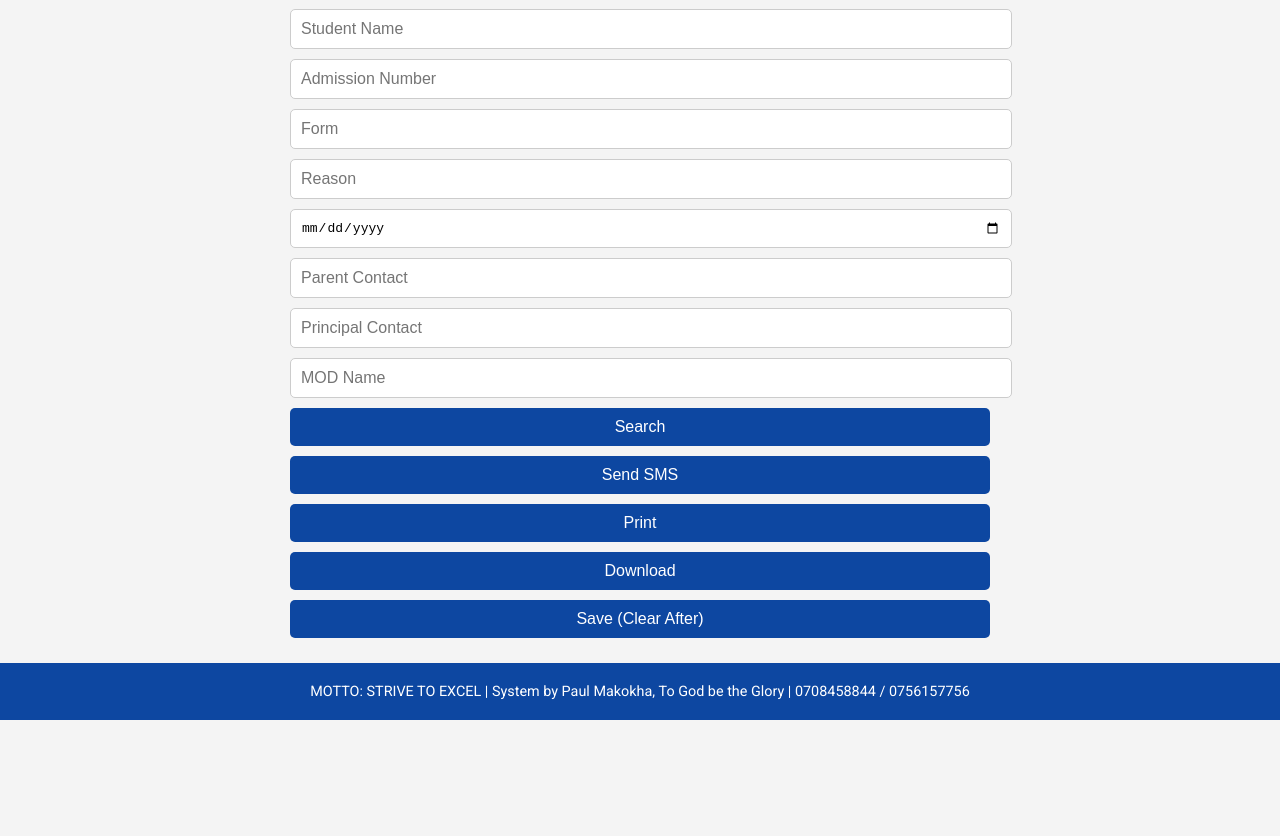
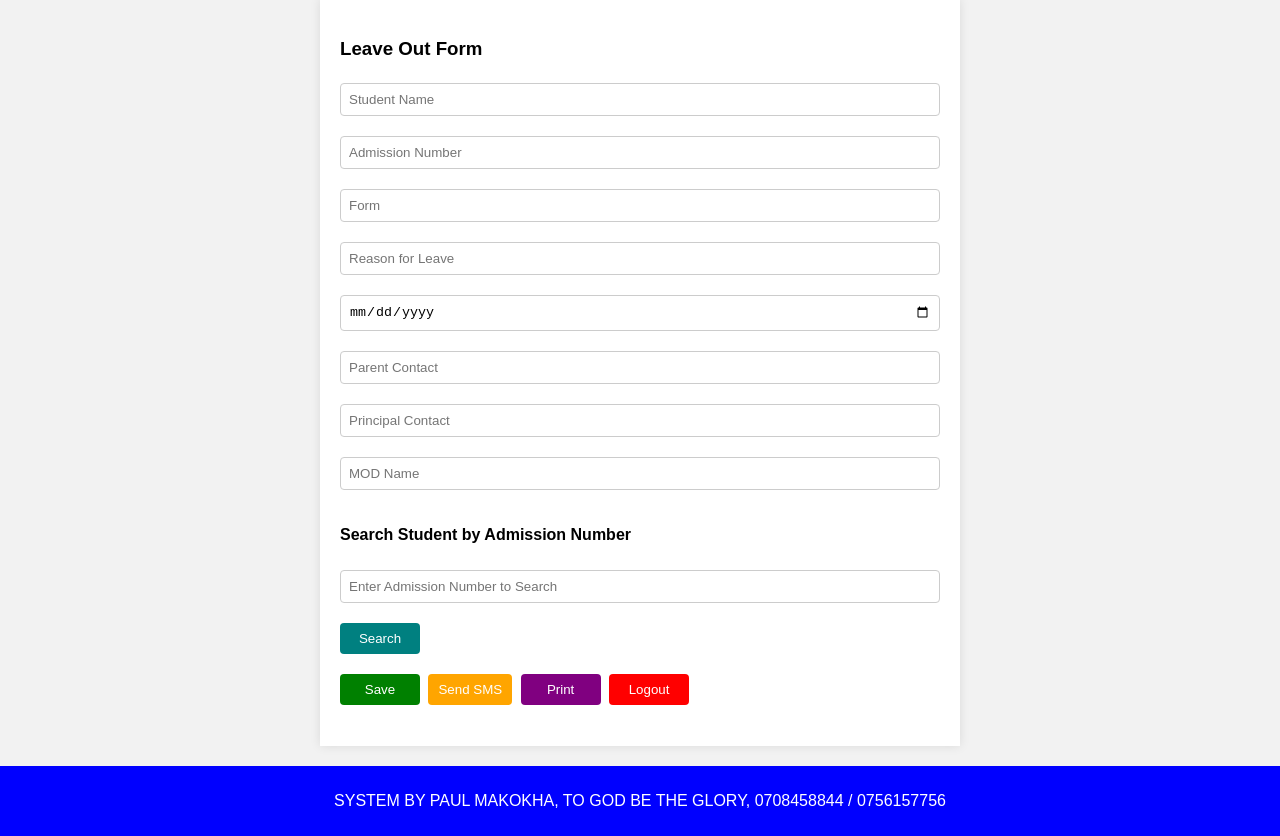
Before and after one commit to khisa-paul/LEAVE-OUT-SYSTEM, a plain HTML site: page index.html in a window 1280 px wide. Shown: the part 143-979 px from the top of the page. Before the commit the page ends 863 px from the top, so only its background shows below. Drawn offline with Linux system fonts and the light colour scheme.

Commit message:
Update index.html
updated URL and index.html after redeployment

```diff
--- a/index.html
+++ b/index.html
@@ -1,183 +1,220 @@
 <!DOCTYPE html>
-<html lang="en">
+<html>
 <head>
-  <meta charset="UTF-8" />
   <title>Friends School Kimugui Girls - Leave Out System</title>
-  <meta name="viewport" content="width=device-width, initial-scale=1.0"/>
-  <link href="https://fonts.googleapis.com/css2?family=Roboto:wght@400;700&display=swap" rel="stylesheet">
   <style>
     body {
+      font-family: Arial, sans-serif;
+      background-color: #f2f2f2;
       margin: 0;
-      font-family: 'Roboto', sans-serif;
-      background-color: #f4f4f4;
+      padding: 0;
     }
     header, footer {
-      background-color: #0D47A1;
+      background-color: blue;
       color: white;
-      padding: 20px;
       text-align: center;
-    }
-    footer {
-      font-size: 0.9em;
+      padding: 10px;
     }
     main {
+      background-color: white;
       padding: 20px;
-      max-width: 700px;
-      margin: auto;
+      margin: 20px auto;
+      max-width: 600px;
+      box-shadow: 0 0 10px rgba(0,0,0,0.1);
     }
-    h2 {
-      text-align: center;
-      color: #0D47A1;
-    }
-    input, button {
+    input[type="text"], input[type="date"] {
       width: 100%;
-      padding: 10px;
-      margin: 5px 0;
-      border-radius: 5px;
+      padding: 8px;
+      margin: 5px 0 15px 0;
       border: 1px solid #ccc;
-      font-size: 1em;
+      border-radius: 4px;
+      box-sizing: border-box;
     }
     button {
-      background-color: #0D47A1;
+      margin: 5px 4px 5px 0;
+      padding: 8px 10px;
+      border: none;
       color: white;
-      border: none;
+      border-radius: 4px;
       cursor: pointer;
-      transition: 0.3s;
+      min-width: 80px;
     }
-    button:hover {
-      background-color: #1565C0;
+    button.save-btn { background-color: green; }
+    button.sms-btn { background-color: orange; }
+    button.print-btn { background-color: purple; }
+    button.search-btn { background-color: teal; }
+    button.logout-btn { background-color: red; }
+    button:hover { opacity: 0.9; }
+    @media (max-width: 640px) {
+      main {
+        margin: 10px;
+        padding: 15px;
+      }
+      button {
+        margin: 4px 2px;
+      }
     }
   </style>
 </head>
 <body>
+
   <header>
-    FRIENDS SCHOOL KIMUGUI GIRLS
+    <h2>FRIENDS SCHOOL KIMUGUI GIRLS</h2>
+    <p>MOTTO: STRIVE TO EXCEL</p>
   </header>
 
   <main>
-    <h2>Leave Out System</h2>
+    <h3>Leave Out Form</h3>
+
     <input type="text" id="studentName" placeholder="Student Name">
     <input type="text" id="admNo" placeholder="Admission Number">
     <input type="text" id="form" placeholder="Form">
-    <input type="text" id="reason" placeholder="Reason">
+    <input type="text" id="reason" placeholder="Reason for Leave">
     <input type="date" id="date" placeholder="Date">
     <input type="text" id="parentContact" placeholder="Parent Contact">
     <input type="text" id="principalContact" placeholder="Principal Contact">
     <input type="text" id="modName" placeholder="MOD Name">
 
-    <button onclick="searchStudent()">Search</button>
-    <button onclick="sendSMS()">Send SMS</button>
-    <button onclick="printSheet()">Print</button>
-    <button onclick="downloadPDF()">Download</button>
-    <button onclick="saveData()">Save (Clear After)</button>
+    <h4>Search Student by Admission Number</h4>
+    <input type="text" id="searchAdmNo" placeholder="Enter Admission Number to Search">
+    <button class="search-btn" onclick="searchStudent()">Search</button>
+
+    <div style="margin-top: 10px;">
+      <button class="save-btn" onclick="saveData()">Save</button>
+      <button class="sms-btn" onclick="sendSMS()">Send SMS</button>
+      <button class="print-btn" onclick="printSheet()">Print</button>
+      <button class="logout-btn" onclick="logout()">Logout</button>
+    </div>
+
+    <p id="result"></p>
   </main>
 
   <footer>
-    MOTTO: STRIVE TO EXCEL | System by Paul Makokha, To God be the Glory | 0708458844 / 0756157756
+    <p>SYSTEM BY PAUL MAKOKHA, TO GOD BE THE GLORY, 0708458844 / 0756157756</p>
   </footer>
 
   <script>
-    const scriptURL = "https://script.google.com/macros/s/AKfycbxicTorNYhmKdBjpCm66-J80rACsURsM-JfzAg3rXd6soQwiztYQ6RFwwYhhTrUyTRuzA/exec"; // <-- Replace with your deployed Google Apps Script web app URL
+    const scriptURL = "https://script.google.com/macros/s/AKfycbxicTorNYhmKdBjpCm66-J80rACsURsM-JfzAg3rXd6soQwiztYQ6RFwwYhhTrUyTRuzA/exec"; // Replace with your Google Apps Script URL
 
-    function collectFormData() {
+    function getFormData() {
       return {
-        studentName: document.getElementById('studentName').value,
-        admNo: document.getElementById('admNo').value,
-        form: document.getElementById('form').value,
-        reason: document.getElementById('reason').value,
-        date: document.getElementById('date').value,
-        parentContact: document.getElementById('parentContact').value,
-        principalContact: document.getElementById('principalContact').value,
-        modName: document.getElementById('modName').value,
+        studentName: document.getElementById("studentName").value,
+        admNo: document.getElementById("admNo").value,
+        form: document.getElementById("form").value,
+        reason: document.getElementById("reason").value,
+        date: document.getElementById("date").value,
+        parentContact: document.getElementById("parentContact").value,
+        principalContact: document.getElementById("principalContact").value,
+        modName: document.getElementById("modName").value
       };
     }
 
-    function searchStudent() {
-      const admNo = document.getElementById('admNo').value;
+    function saveData() {
+      const data = getFormData();
+      data.type = "save";
+
       fetch(scriptURL, {
         method: "POST",
-        body: JSON.stringify({ type: "search", ADM_NO: admNo }),
-        headers: { "Content-Type": "application/json" }
+        body: JSON.stringify(data)
       })
-      .then(res => res.json())
-      .then(data => {
-        document.getElementById('studentName').value = data.studentName || "";
-        document.getElementById('form').value = data.form || "";
-        document.getElementById('reason').value = data.reason || "";
-        document.getElementById('date').value = data.date || "";
-        document.getElementById('parentContact').value = data.parentContact || "";
-        document.getElementById('principalContact').value = data.principalContact || "";
-        document.getElementById('modName').value = data.modName || "";
-        alert("Student data loaded!");
+      .then(res => res.text())
+      .then(txt => {
+        document.getElementById("result").innerText = txt;
+        clearForm();
       })
-      .catch(err => alert("Error: " + err));
+      .catch(err => {
+        document.getElementById("result").innerText = "Error: " + err;
+      });
     }
 
     function sendSMS() {
-      const data = collectFormData();
+      const data = getFormData();
       data.type = "sms";
+
       fetch(scriptURL, {
         method: "POST",
-        body: JSON.stringify(data),
-        headers: { "Content-Type": "application/json" }
+        body: JSON.stringify(data)
       })
       .then(res => res.text())
-      .then(response => alert(response))
-      .catch(err => alert("Error: " + err));
+      .then(txt => {
+        document.getElementById("result").innerText = txt;
+      })
+      .catch(err => {
+        document.getElementById("result").innerText = "Error: " + err;
+      });
     }
 
     function printSheet() {
-      const data = collectFormData();
+      const data = getFormData();
       data.type = "print";
+
       fetch(scriptURL, {
         method: "POST",
-        body: JSON.stringify(data),
-        headers: { "Content-Type": "application/json" }
+        body: JSON.stringify(data)
       })
       .then(res => res.text())
-      .then(response => alert(response))
-      .catch(err => alert("Error: " + err));
+      .then(txt => {
+        document.getElementById("result").innerText = txt;
+      })
+      .catch(err => {
+        document.getElementById("result").innerText = "Error: " + err;
+      });
     }
 
-    function downloadPDF() {
-      const data = collectFormData();
-      data.type = "print"; // same as print for generating PDF link
+    function searchStudent() {
+      const admNo = document.getElementById("searchAdmNo").value;
+      if (!admNo) {
+        document.getElementById("result").innerText = "Enter admission number to search.";
+        return;
+      }
+
+      const data = {
+        type: "search",
+        ADM_NO: admNo
+      };
+
       fetch(scriptURL, {
         method: "POST",
-        body: JSON.stringify(data),
-        headers: { "Content-Type": "application/json" }
+        body: JSON.stringify(data)
       })
-      .then(res => res.text())
-      .then(response => alert("PDF link generated! Check your Google Sheet for link."))
-      .catch(err => alert("Error: " + err));
-    }
-
-    function saveData() {
-      const data = collectFormData();
-      data.type = "save";
-      fetch(scriptURL, {
-        method: "POST",
-        body: JSON.stringify(data),
-        headers: { "Content-Type": "application/json" }
+      .then(res => res.json())
+      .then(obj => {
+        if (obj.error) {
+          document.getElementById("result").innerText = obj.error;
+        } else {
+          document.getElementById("studentName").value = obj.studentName;
+          document.getElementById("admNo").value = obj.admNo;
+          document.getElementById("form").value = obj.form;
+          document.getElementById("reason").value = obj.reason;
+          document.getElementById("date").value = obj.date;
+          document.getElementById("parentContact").value = obj.parentContact;
+          document.getElementById("principalContact").value = obj.principalContact;
+          document.getElementById("modName").value = obj.modName;
+          document.getElementById("result").innerText = "Student data loaded.";
+        }
       })
-      .then(res => res.text())
-      .then(response => {
-        alert(response);
-        clearForm();
-      })
-      .catch(err => alert("Error: " + err));
+      .catch(err => {
+        document.getElementById("result").innerText = "Error: " + err;
+      });
     }
 
     function clearForm() {
-      document.getElementById('studentName').value = "";
-      document.getElementById('admNo').value = "";
-      document.getElementById('form').value = "";
-      document.getElementById('reason').value = "";
-      document.getElementById('date').value = "";
-      document.getElementById('parentContact').value = "";
-      document.getElementById('principalContact').value = "";
-      document.getElementById('modName').value = "";
+      document.getElementById("studentName").value = "";
+      document.getElementById("admNo").value = "";
+      document.getElementById("form").value = "";
+      document.getElementById("reason").value = "";
+      document.getElementById("date").value = "";
+      document.getElementById("parentContact").value = "";
+      document.getElementById("principalContact").value = "";
+      document.getElementById("modName").value = "";
+    }
+
+    function logout() {
+      // Placeholder logic: just clear form and show message
+      clearForm();
+      document.getElementById("result").innerText = "You have been logged out.";
     }
   </script>
+
 </body>
 </html>
```
